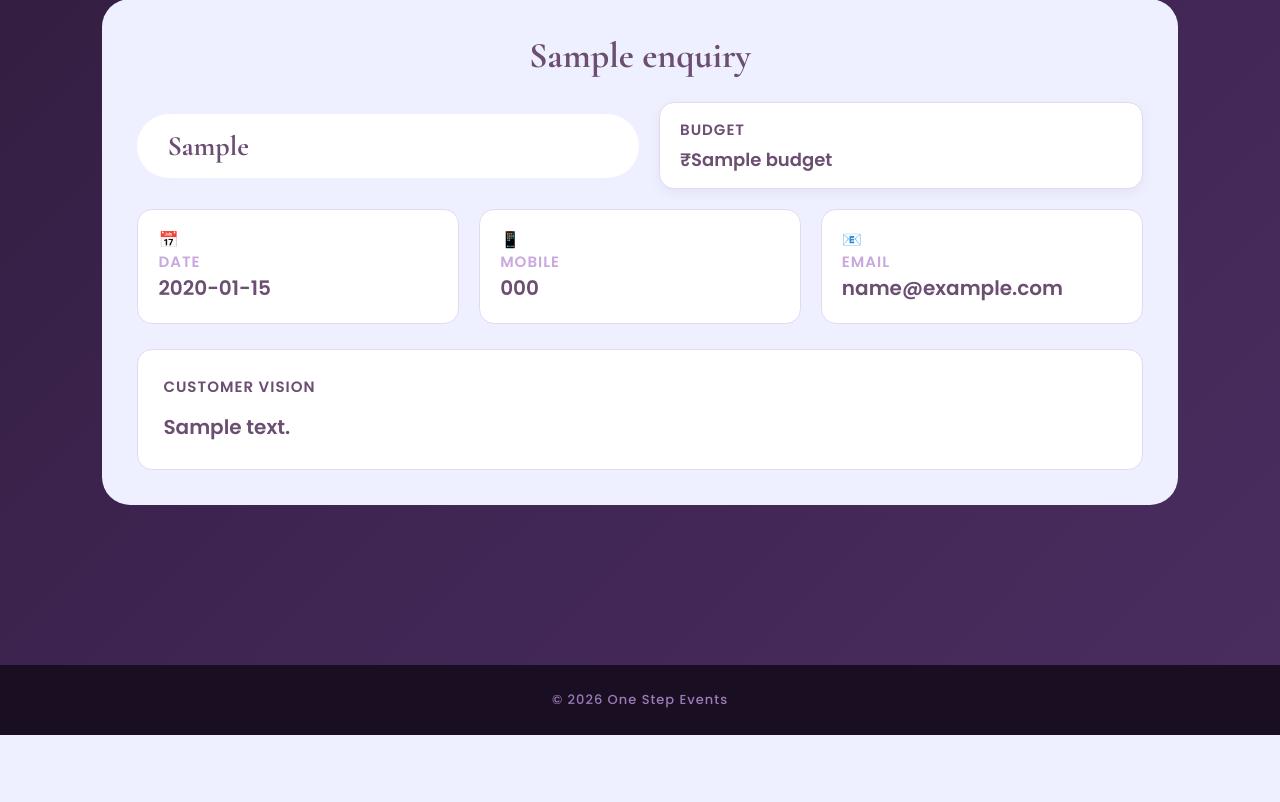
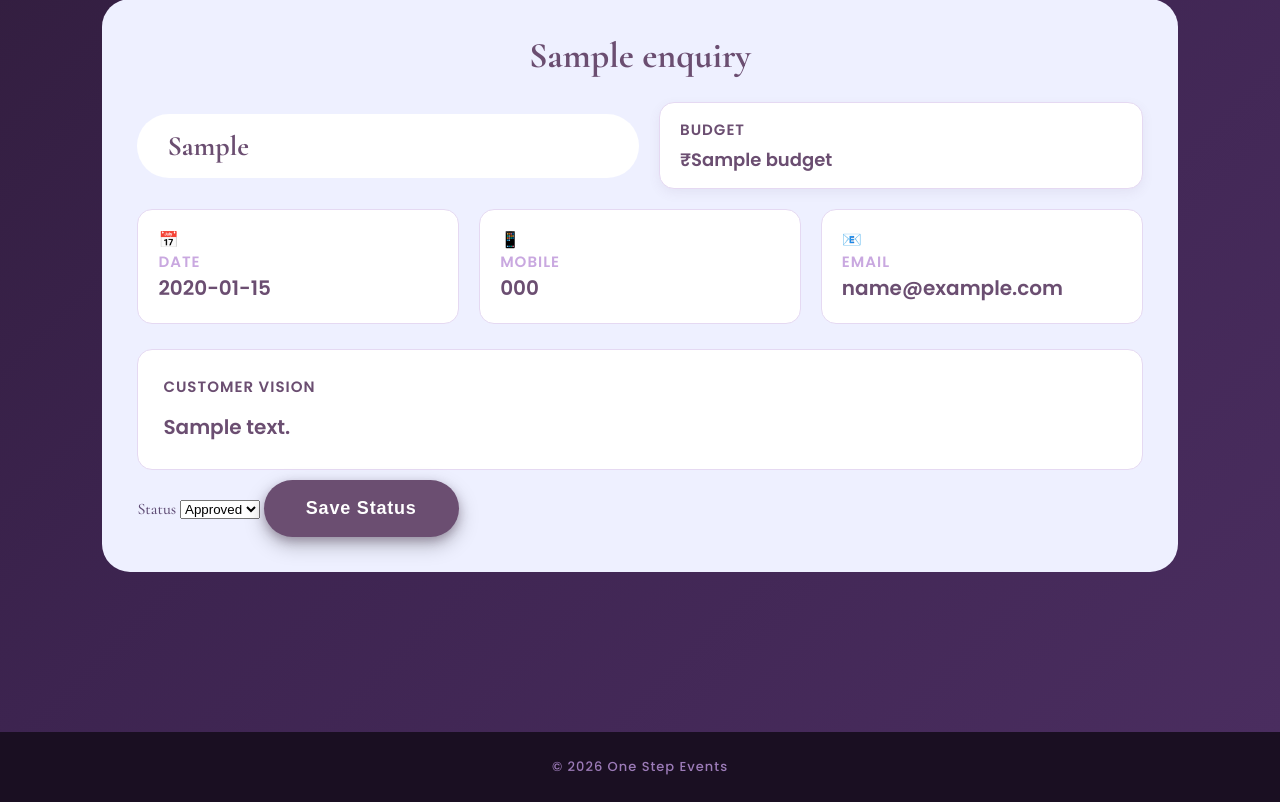
Before and after one commit to Mokshitha-hub/one-step-events, a Flask app: template templates/dashboard.html in a window 1280 px wide. Shown: the part 539-1341 px from the top of the page. Before the commit the page ends 1274 px from the top, so only its background shows below. Run offline with Flask 3, Linux system fonts and the light colour scheme; the template is opened without the code that fills it: most values are stand-ins (such as "Sample title", 1, 10 or a date in 2020).

Commit message:
Add enquiry approval flow

```diff
--- a/app.py
+++ b/app.py
@@ -1,10 +1,72 @@
-from flask import Flask, render_template, request, redirect
+from flask import Flask, render_template, request, redirect, url_for
 import pandas as pd
 import os
+from uuid import uuid4
 from openpyxl import load_workbook
 from openpyxl.worksheet.table import Table, TableStyleInfo
 
 app = Flask(__name__)
+
+FILE_NAME = "event_enquiries.xlsx"
+
+
+def load_enquiries():
+    schema_changed = False
+
+    if os.path.exists(FILE_NAME):
+        df = pd.read_excel(FILE_NAME)
+    else:
+        df = pd.DataFrame(columns=[
+            "Enquiry ID",
+            "Full Name",
+            "Mobile Number",
+            "Email",
+            "Expected Date",
+            "Event Type",
+            "Budget",
+            "Vision",
+            "Status",
+        ])
+
+    if "Enquiry ID" not in df.columns:
+        df["Enquiry ID"] = [str(uuid4()) for _ in range(len(df))]
+        schema_changed = True
+
+    if "Status" not in df.columns:
+        df["Status"] = "Pending"
+        schema_changed = True
+
+    df["Status"] = df["Status"].fillna("Pending")
+
+    if schema_changed:
+        save_enquiries(df)
+
+    return df
+
+
+def save_enquiries(df):
+    df.to_excel(FILE_NAME, index=False)
+
+    wb = load_workbook(FILE_NAME)
+    ws = wb.active
+
+    if "EventEnquiries" in ws.tables:
+        del ws.tables["EventEnquiries"]
+
+    end_row = ws.max_row
+    table_range = f"A1:I{end_row}"
+    tab = Table(displayName="EventEnquiries", ref=table_range)
+
+    style = TableStyleInfo(
+        name="TableStyleMedium9",
+        showFirstColumn=False,
+        showLastColumn=False,
+        showRowStripes=True,
+        showColumnStripes=False,
+    )
+    tab.tableStyleInfo = style
+    ws.add_table(tab)
+    wb.save(FILE_NAME)
 
 @app.route("/")
 def home():
@@ -25,17 +87,16 @@ def contact():
 @app.route("/dashboard")
 def dashboard():
 
-    file_name = "event_enquiries.xlsx"
-
-    if os.path.exists(file_name):
-        df = pd.read_excel(file_name)
-        enquiries = df.to_dict(orient="records")
-    else:
-        enquiries = []
+    df = load_enquiries()
+    enquiries = df.to_dict(orient="records")
+    approved_count = int((df["Status"] == "Approved").sum())
+    pending_count = int((df["Status"] != "Approved").sum())
 
     return render_template(
         "dashboard.html",
-        enquiries=enquiries
+        enquiries=enquiries,
+        approved_count=approved_count,
+        pending_count=pending_count
     )
 @app.route("/submit-enquiry", methods=["POST"])
 def submit_enquiry():
@@ -48,55 +109,35 @@ def submit_enquiry():
     budget = request.form["budget"]
     vision = request.form["vision"]
 
-    enquiry = {
+    df = load_enquiries()
+    new_row = pd.DataFrame([{
+        "Enquiry ID": str(uuid4()),
         "Full Name": full_name,
         "Mobile Number": mobile,
         "Email": email,
         "Expected Date": expected_date,
         "Event Type": event_type,
-        "Vision": vision
-    }
+        "Budget": budget,
+        "Vision": vision,
+        "Status": "Pending",
+    }])
 
-    file_name = "event_enquiries.xlsx"
-
-    new_row = pd.DataFrame([{
-    "Full Name": full_name,
-    "Mobile Number": mobile,
-    "Email": email,
-    "Expected Date": expected_date,
-    "Event Type": event_type,
-    "Budget": budget,
-    "Vision": vision
-}])
-    if os.path.exists(file_name):
-        df = pd.read_excel(file_name)
-        df = pd.concat([df, new_row], ignore_index=True)
-    else:
-        df = new_row
-
-    df.to_excel(file_name, index=False)
-
-    wb = load_workbook(file_name)
-    ws = wb.active
-
-    end_row = ws.max_row
-    end_col = ws.max_column
-
-    table_range = f"A1:G{end_row}"
-    tab = Table(displayName="EventEnquiries", ref=table_range)
-
-    style = TableStyleInfo(
-    name="TableStyleMedium9",
-    showFirstColumn=False,
-    showLastColumn=False,
-    showRowStripes=True,
-    showColumnStripes=False
-    )
-    tab.tableStyleInfo = style
-    ws.add_table(tab)
-    wb.save(file_name)
+    df = pd.concat([df, new_row], ignore_index=True)
+    save_enquiries(df)
 
     return render_template("success.html")
+
+
+@app.route("/update-status", methods=["POST"])
+def update_status():
+    enquiry_id = request.form["enquiry_id"]
+    new_status = request.form["status"]
+
+    df = load_enquiries()
+    df.loc[df["Enquiry ID"].astype(str) == str(enquiry_id), "Status"] = new_status
+    save_enquiries(df)
+
+    return redirect(url_for("dashboard"))
 
 
 
--- a/templates/dashboard.html
+++ b/templates/dashboard.html
@@ -21,13 +21,13 @@
 
         <div class="stat-card card-green">
             <div class="card-icon"></div>
-            <h2>1</h2>
+            <h2>{{ approved_count }}</h2>
             <p>Approved Events</p>
         </div>
 
         <div class="stat-card card-blue">
             <div class="card-icon"></div>
-            <h2>{{ enquiries|length }}</h2>
+            <h2>{{ pending_count }}</h2>
             <p>Pending Review</p>
         </div>
     </div>
@@ -91,6 +91,16 @@
                 <p>{{ enquiry["Vision"] }}</p>
             </div>
 
+            <form class="status-form" method="POST" action="{{ url_for('update_status') }}">
+                <input type="hidden" name="enquiry_id" value="{{ enquiry['Enquiry ID'] }}">
+                <label for="status-{{ loop.index0 }}">Status</label>
+                <select id="status-{{ loop.index0 }}" name="status">
+                    <option value="Pending" {% if enquiry.get('Status', 'Pending') != 'Approved' %}selected{% endif %}>Pending</option>
+                    <option value="Approved" {% if enquiry.get('Status') == 'Approved' %}selected{% endif %}>Approved</option>
+                </select>
+                <button type="submit">Save Status</button>
+            </form>
+
         </div>
 
         {% endfor %}
--- a/templates/index.html
+++ b/templates/index.html
@@ -26,7 +26,7 @@ href="{{ url_for('static', filename='css/style.css') }}">
         <li><a href="/about">About Us</a></li>
         <li><a href="/services">Services</a></li>
         <li><a href="/contact">Contact Us</a></li>
-         <li><a href="/dashboard">Dashboard</a></li>
+        <li><a href="/dashboard">Dashboard</a></li>
     </ul>
 </nav>
 
```
Also changed, not shown: static/css/style.css (line endings or trailing spaces).
